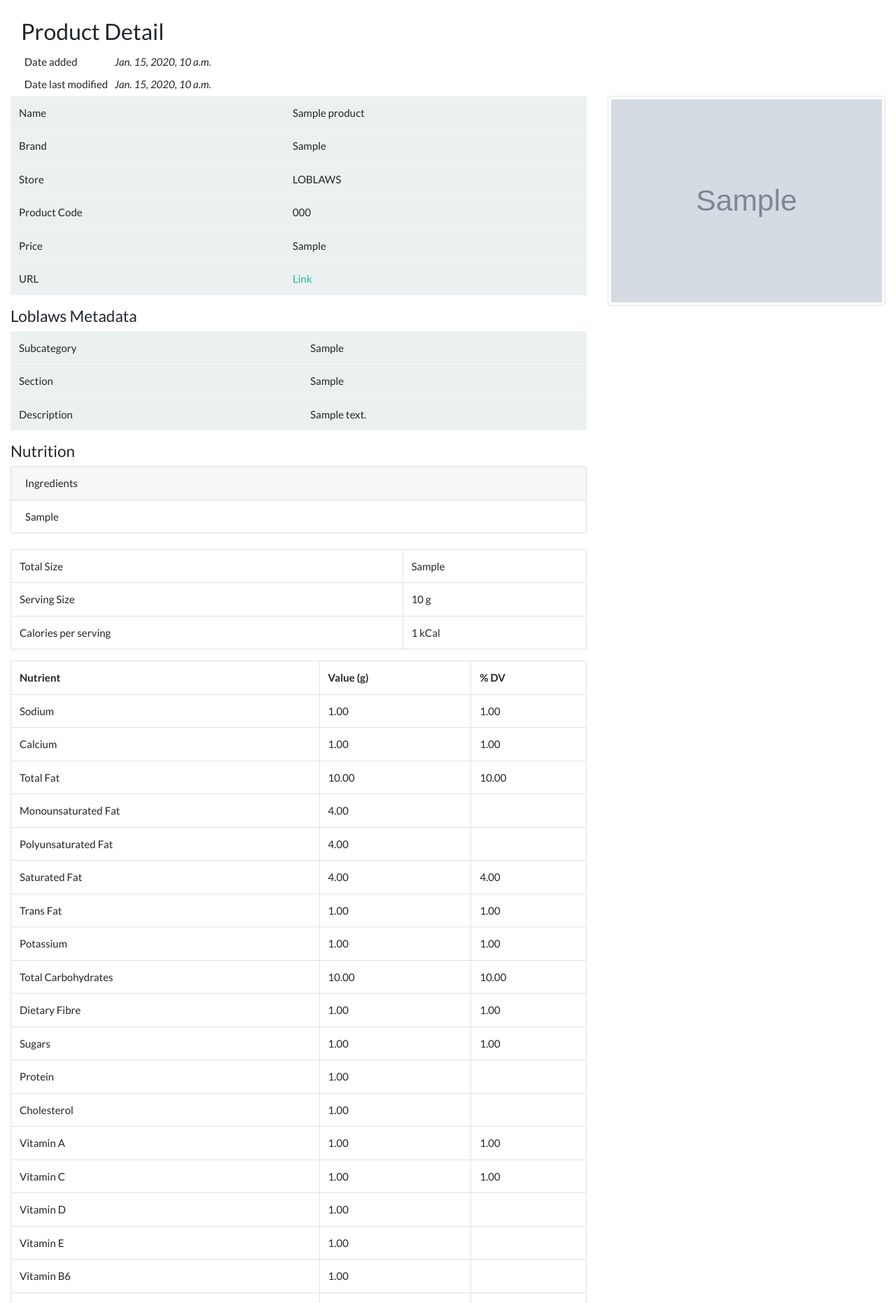
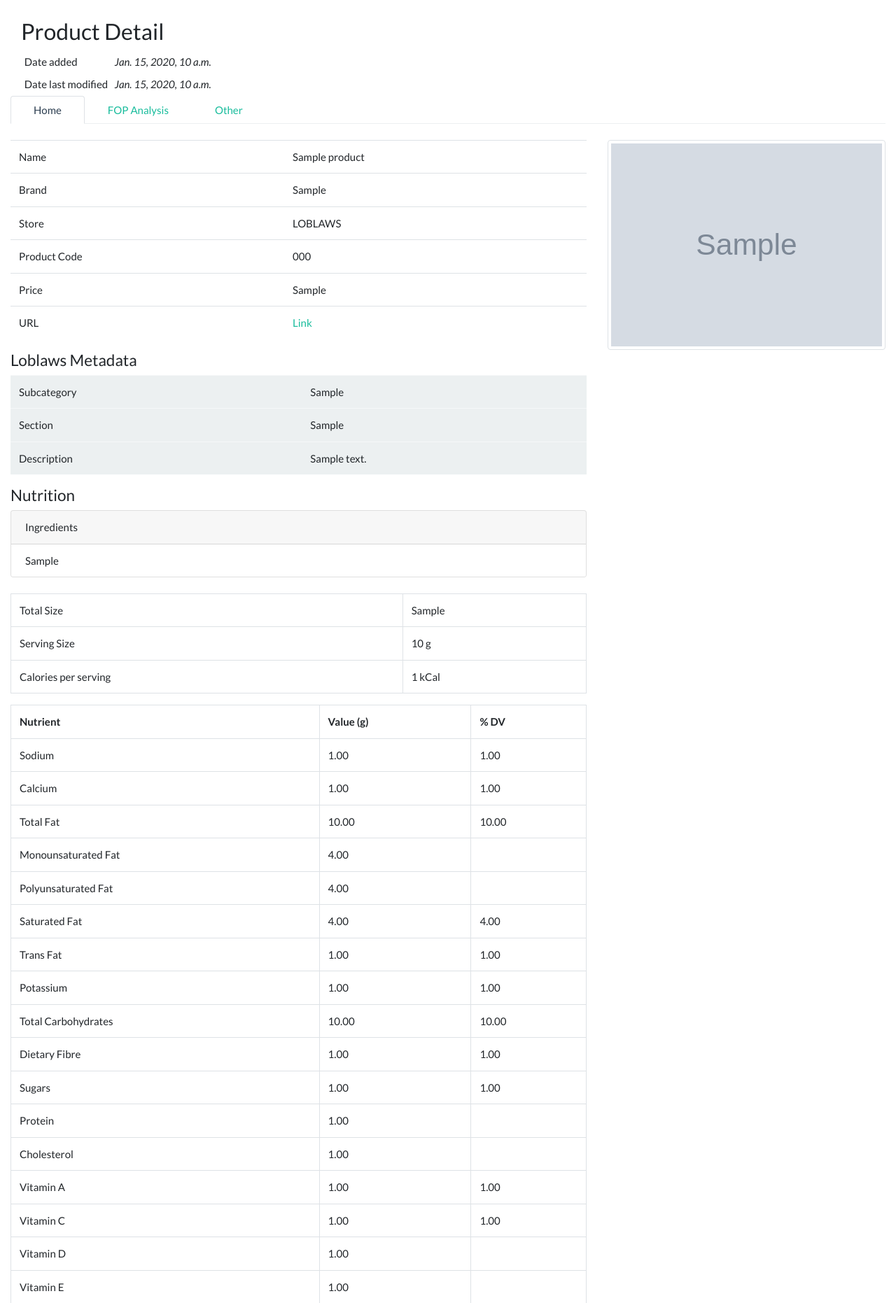
Before and after one commit to BFSSI-Bioinformatics-Lab/flaime, a Django app: template flaim/templates/product_browser/detail.html in a window 1280 px wide. Shown: the part 71-1933 px from the top of the page at 70% size. Run offline with Django 3.2, Linux system fonts and the light colour scheme; tables that the repository leaves empty hold one stand-in row (values such as "Sample post"); the template is opened without the code that fills it: values that come from a table or form of the project are taken from there, most other values are stand-ins (such as "Sample title", 1, 10 or a date in 2020); grey boxes marked "Sample" are stand-in pictures; some libraries are stand-ins or nearby versions.

Commit message:
Added support for front-of-pack

```diff
--- a/flaim/templates/product_browser/detail.html
+++ b/flaim/templates/product_browser/detail.html
@@ -15,34 +15,49 @@
             </tr>
         </table>
     </div>
+    <nav>
+        <div class="nav nav-tabs" id="nav-tab" role="tablist">
+            <a class="nav-item nav-link active" id="nav-overview-tab" data-toggle="tab" href="#nav-overview" role="tab"
+               aria-controls="nav-overview" aria-selected="true">Home</a>
+            <a class="nav-item nav-link" id="nav-fop-tab" data-toggle="tab" href="#nav-fop" role="tab"
+               aria-controls="nav-fop" aria-selected="false">FOP Analysis</a>
+            <a class="nav-item nav-link" id="nav-other-tab" data-toggle="tab" href="#nav-other" role="tab"
+               aria-controls="nav-other" aria-selected="false">Other</a>
+        </div>
+    </nav>
+  <br>
+    <div class="tab-content" id="nav-tabContent">
+
+        <div class="tab-pane fade show active" id="nav-overview" role="tabpanel" aria-labelledby="nav-overview-tab">
+
             <div class="row">
                 <div class="col">
                     {# Basic product information from the Product model #}
                     <div class="product-metadata">
-                <table class="table table-light">
+                        <table class="table table-hover">
                             <tbody>
                             <tr>
-                        <td>Name</td>
+                                <td class="row-label">Name</td>
                                 <td>{{ product.name }}</td>
                             </tr>
                             <tr>
-                        <td>Brand</td>
+                                <td class="row-label">Brand</td>
                                 <td>{{ product.brand }}</td>
                             </tr>
                             <tr>
-                        <td>Store</td>
+                                <td class="row-label">Store</td>
                                 <td>{{ product.store }}</td>
                             </tr>
                             <tr>
-                        <td>Product Code</td>
+                                <td class="row-label">Product Code</td>
                                 <td>{{ product.product_code }}</td>
                             </tr>
                             <tr>
-                        <td>Price</td>
+                                <td class="row-label">Price</td>
                                 <td>{{ product.price }}</td>
                             </tr>
                             <tr>
-                        <td>URL</td>
+                                <td class="row-label">URL</td>
                                 <td><a href="{{ product.url }}">Link</a></td>
                             </tr>
                             </tbody>
@@ -71,9 +86,17 @@
                 </div>
             </div>
         </div>
-    <br>
 
 
+        <div class="tab-pane fade" id="nav-fop" role="tabpanel" aria-labelledby="nav-fop-tab">
+            {% include 'product_browser/fop_detail.html' %}
+        </div>
+
+        <div class="tab-pane fade" id="nav-other" role="tabpanel" aria-labelledby="nav-other-tab">
+            <p>temp</p>
+        </div>
+    </div>
+    <br>
 
     {% block product_javascript %}
         <script src="https://cdnjs.cloudflare.com/ajax/libs/axios/0.19.0/axios.min.js"></script>
```
Lines whose indentation alone changed are shown as unchanged.
